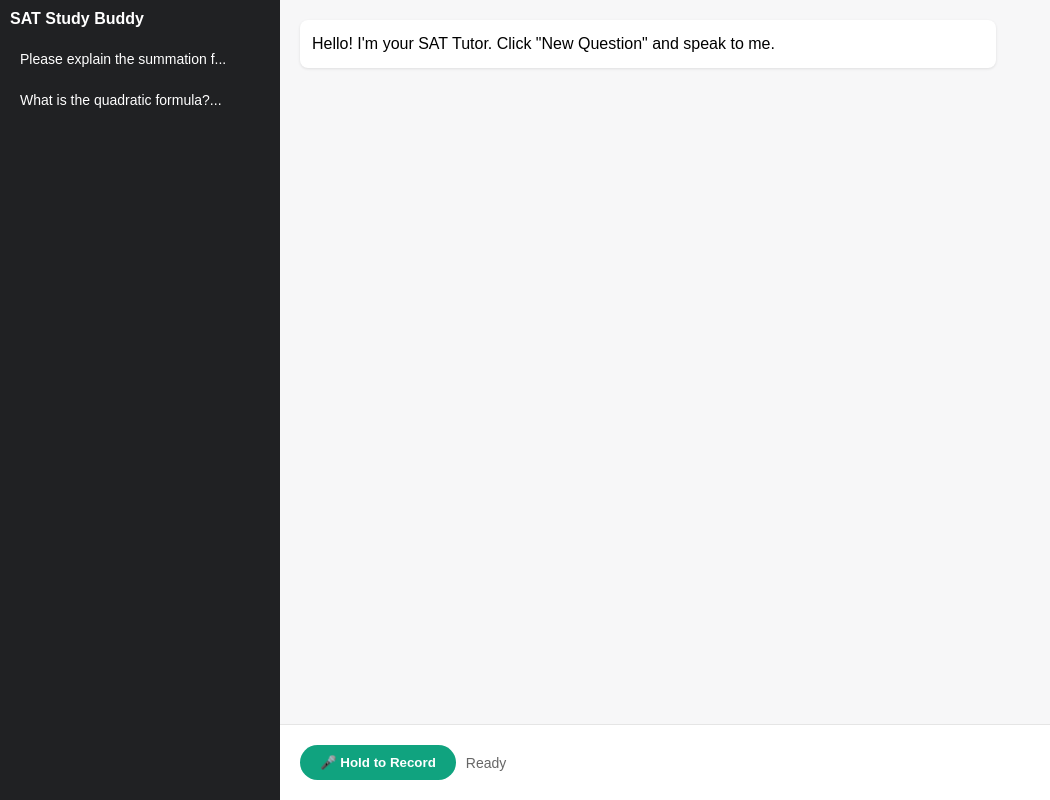
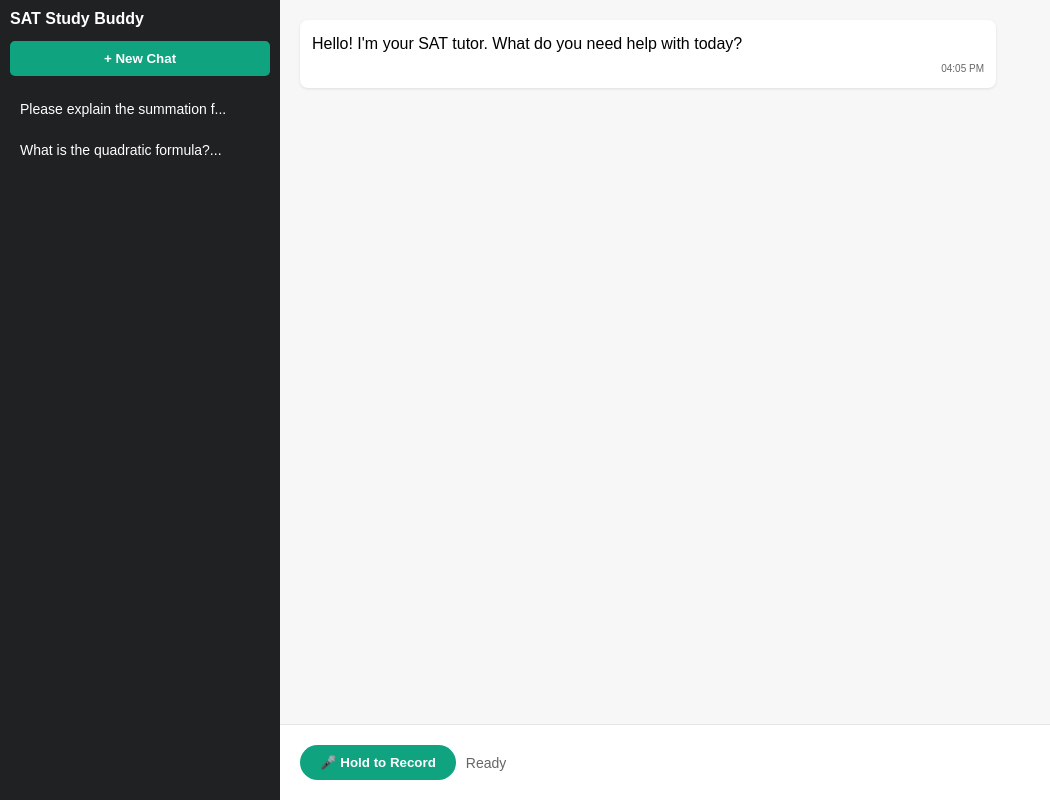
Before and after one commit to deeidot/SAT-Buddy, a Flask app: page / in a window 1280 px wide. Shown: the whole page, without its empty margins (0-1050 px from the left). Run offline with Flask 3, Linux system fonts and the light colour scheme; data comes from the database, SQL or seed files in the repository; both versions use the stored data as it was after the commit.

Commit message:
New cchat button added, which splits the items into seperate chats

```diff
--- a/templates/index.html
+++ b/templates/index.html
@@ -30,6 +30,8 @@
 
     <div class="sidebar">
         <h2>SAT Study Buddy</h2>
+        <!-- NEW: New Chat Button -->
+        <button id="new-chat-btn" style="width: 100%; margin-bottom: 15px; padding: 10px; background-color: #10a37f; color: white; border: none; border-radius: 5px; cursor: pointer; font-weight: bold;">+ New Chat</button>
         <div id="conversation-list"></div>
     </div>
 
@@ -155,14 +157,37 @@
                 .then(res => res.json())
                 .then(msgs => {
                     chatBox.innerHTML = '';
-                    msgs.forEach(msg => {
-                        addMessage(msg.role, msg.content);
-                    });
-                    loadConversations();
+                    if(msgs.length === 0) {
+                        addMessage('tutor', "Hello! I'm your SAT tutor. What do you need help with today?");
+                    } else {
+                        msgs.forEach(msg => {
+                            addMessage(msg.role, msg.content);
+                        });
+                    }
+                    loadConversations(); // Refresh sidebar to highlight active chat
                 });
         }
 
-        // Load sidebar on startup
+                // --- New Chat Logic ---
+        const newChatBtn = document.getElementById('new-chat-btn');
+
+        function startNewChat() {
+            currentConvId = null; // Reset the active conversation
+            chatBox.innerHTML = ''; // Clear the screen
+
+            // Show the greeting message
+            addMessage('tutor', "Hello! I'm your SAT tutor. What do you need help with today?");
+
+            // Remove the "active" highlight from all sidebar items
+            document.querySelectorAll('.conv-item').forEach(item => {
+                item.classList.remove('active');
+            });
+        }
+
+        newChatBtn.addEventListener('click', startNewChat);
+
+        // On startup, start with a fresh chat and load the sidebar
+        startNewChat();
         loadConversations();
     </script>
 </body>
```
Also changed, not shown: sat_buddy.db.
